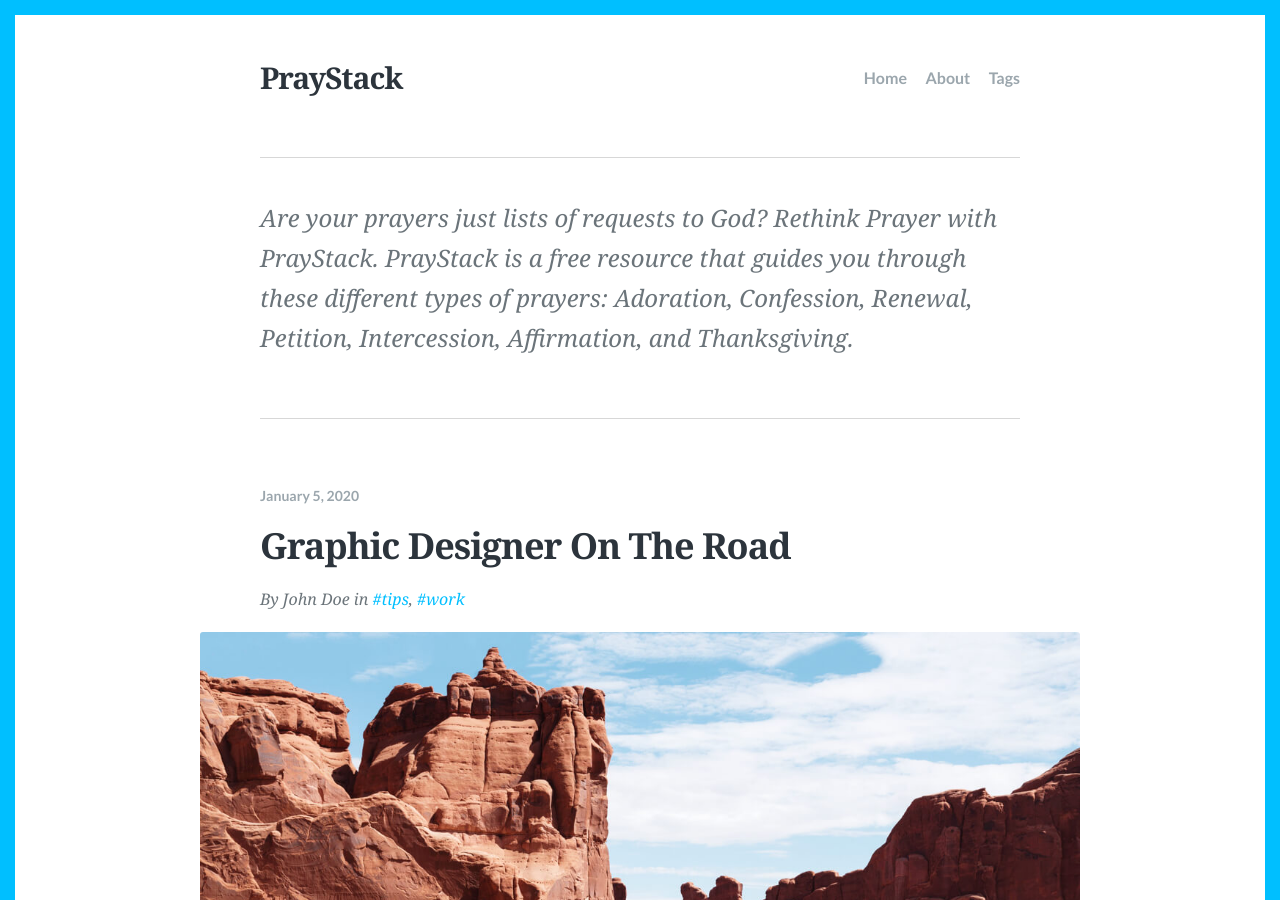
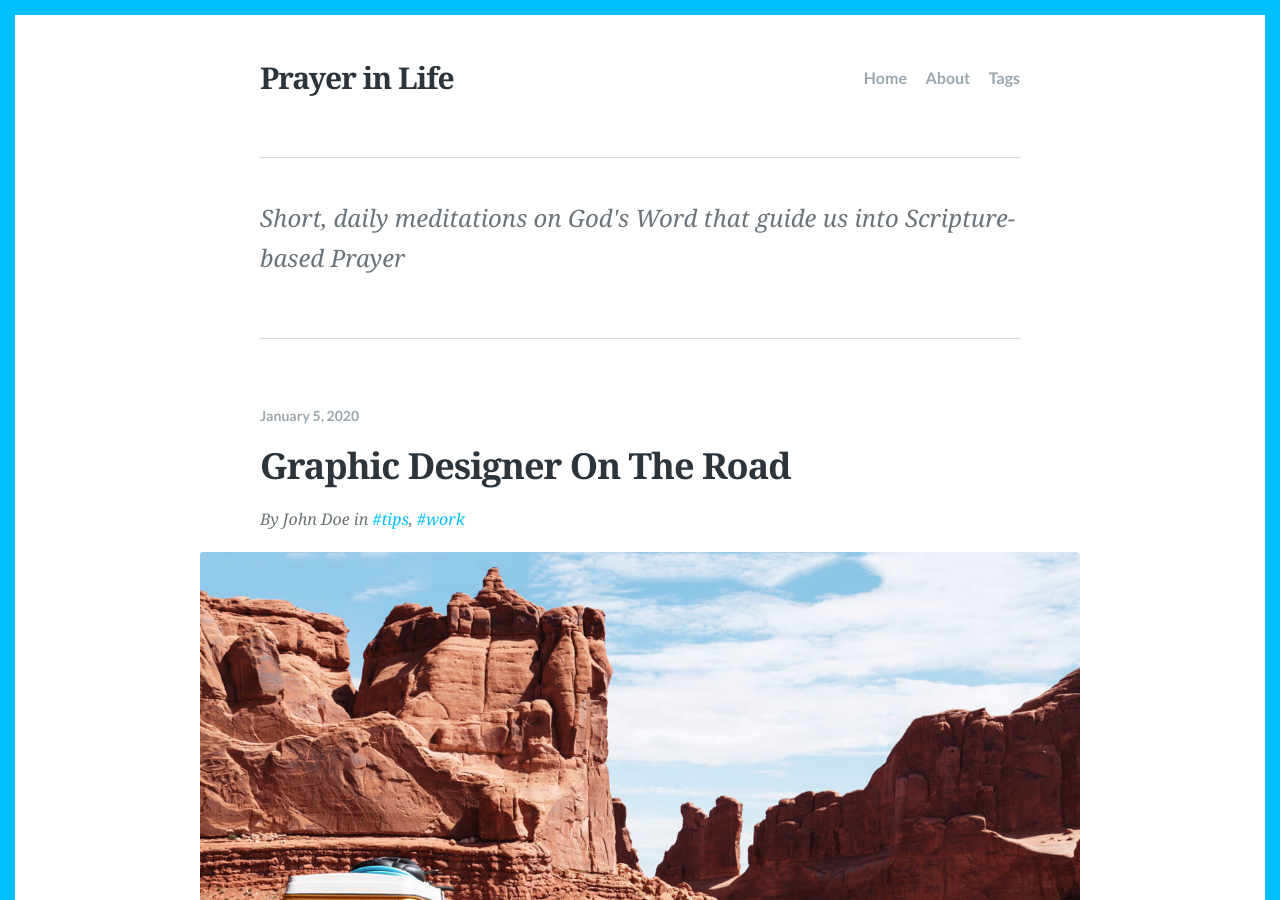
Before and after one commit to jsantiago611/wonderful-bee, a Jekyll site: the page built from index.html, in a window 1280 px wide and 900 px high. Built offline with Jekyll 4.4.1, drawn with Linux system fonts in a browser that asks for light colours; some web fonts are replaced; the list of posts is cut into pages by our own code.

Commit message:
Update from Forestry.io jsantiago611 updated _config.yml

```diff
--- a/_config.yml
+++ b/_config.yml
@@ -1,15 +1,13 @@
 ---
 accent_color: "#00BFFF"
 lang: en-US
-title: PrayStack
-description: 'Are your prayers just lists of requests to God? Rethink Prayer with
-  PrayStack. PrayStack is a free resource that guides you through these different
-  types of prayers: Adoration, Confession, Renewal, Petition, Intercession, Affirmation,
-  and Thanksgiving.'
+title: Prayer in Life
+description: Short, daily meditations on God's Word that guide us into Scripture-based
+  Prayer
 baseurl: ''
 url: https://scriptor-jekyll.netlify.com
 permalink: "/:title"
-favicon: images/favicon.png
+favicon: "/images/https___bucketeer-e05bbc84-baa3-437e-9518-adb32be77984.s3.amazonaws.com_public_images_17f6fead-8333-4e07-8cca-e5b0587ac752_256x256.png"
 google_analytics: ''
 disqus: justgoodthemes
 navigation:
```
